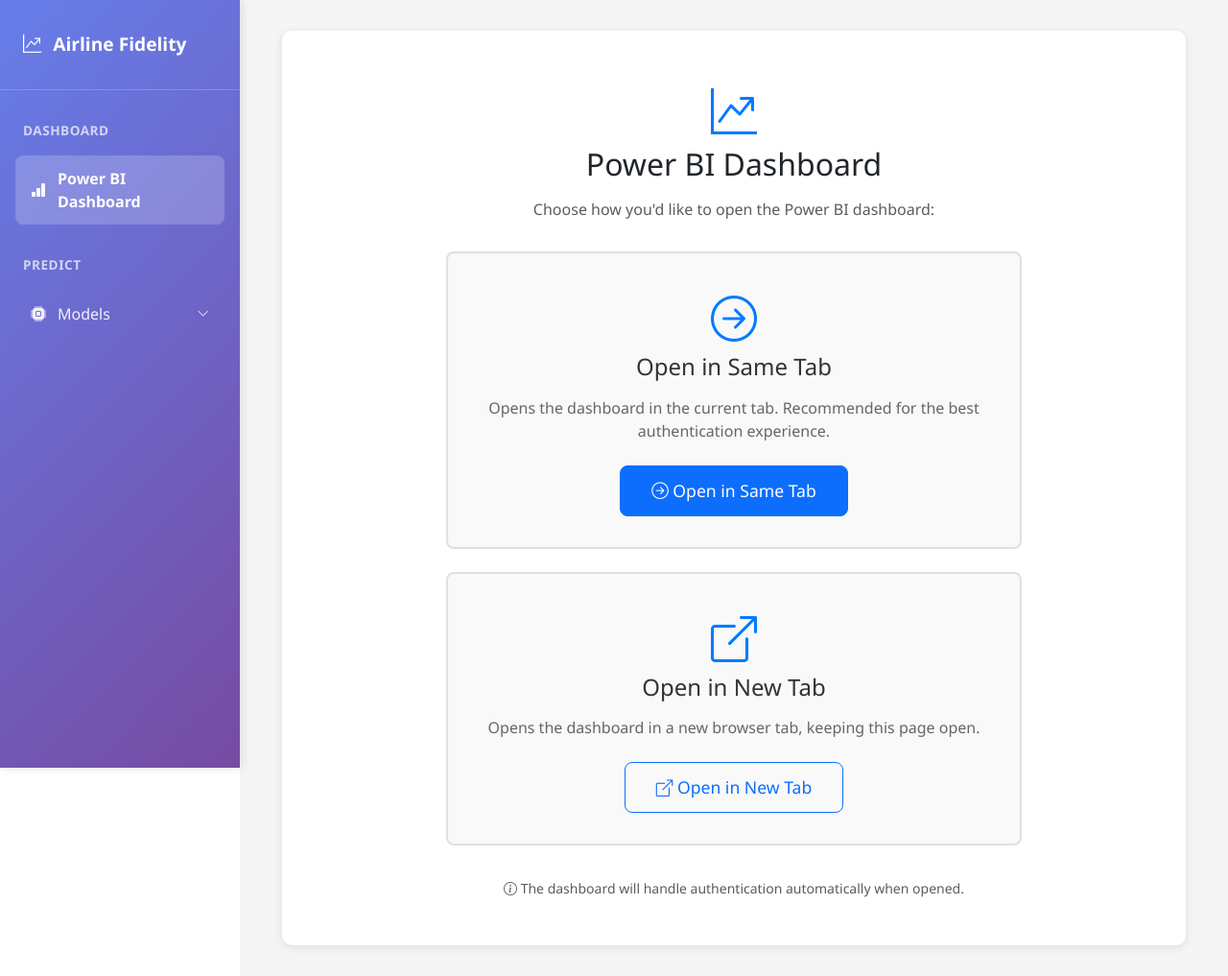
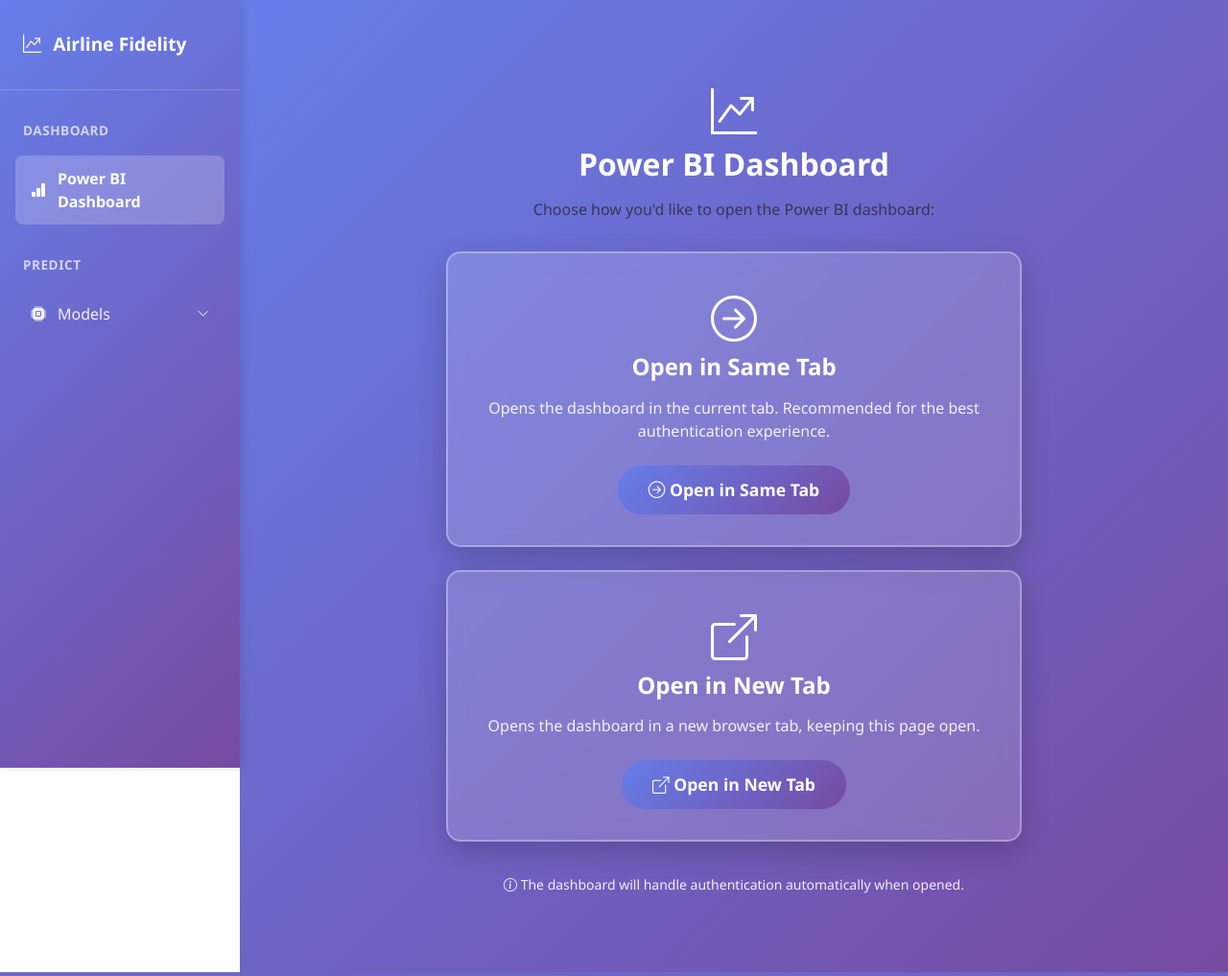
Before and after one commit to EmnaJebali/BI-Dashboard-and-Prediction, a Django app: page /dashboard/ in a window 1280 px wide. Shown: the whole page at 96% size. Run offline with Django 5.2, Linux system fonts and the light colour scheme.

Commit message:
styling updates

```diff
--- a/templates/powerbi_dashboard.html
+++ b/templates/powerbi_dashboard.html
@@ -5,13 +5,12 @@
 {% block extra_styles %}
 <style>
     .main-content {
-        background: #f5f5f5;
+        background: linear-gradient(135deg, #667eea 0%, #764ba2 100%);
+        min-height: 100vh;
     }
     .dashboard-container {
         padding: 3rem 2rem;
-        background: white;
-        border-radius: 10px;
-        box-shadow: 0 2px 10px rgba(0,0,0,0.1);
+        background: transparent;
         margin: 2rem;
         text-align: center;
     }
@@ -24,27 +23,89 @@
     }
     .option-card {
         padding: 2rem;
-        border: 2px solid #e0e0e0;
-        border-radius: 8px;
-        background: #f9f9f9;
-        transition: all 0.3s ease;
+        border: none;
+        border-radius: 15px;
+        background: rgba(255, 255, 255, 0.15);
+        backdrop-filter: blur(10px);
+        border: 2px solid rgba(255, 255, 255, 0.3);
+        box-shadow: 0 10px 30px rgba(0,0,0,0.2);
+        transition: transform 0.3s ease, box-shadow 0.3s ease, background 0.3s ease;
     }
     .option-card:hover {
-        border-color: #007bff;
-        background: #f0f7ff;
-        box-shadow: 0 4px 12px rgba(0,123,255,0.15);
+        transform: translateY(-5px);
+        box-shadow: 0 15px 40px rgba(0,0,0,0.3);
+        background: rgba(255, 255, 255, 0.25);
+        border-color: rgba(255, 255, 255, 0.5);
     }
     .option-card h4 {
         margin-bottom: 1rem;
-        color: #333;
+        color: white;
+        font-weight: 700;
     }
     .option-card p {
-        color: #666;
+        color: rgba(255, 255, 255, 0.9);
         margin-bottom: 1.5rem;
+    }
+    .btn-primary {
+        background: linear-gradient(135deg, #667eea 0%, #764ba2 100%);
+        border: none;
+        padding: 0.75rem 2rem;
+        border-radius: 25px;
+        font-weight: 600;
+        transition: all 0.3s ease;
+    }
+    .btn-primary:hover {
+        transform: scale(1.05);
+        box-shadow: 0 5px 15px rgba(102, 126, 234, 0.4);
+    }
+    .btn-outline-primary {
+        background: white;
+        color: #667eea;
+        border: 2px solid #667eea;
+        padding: 0.75rem 2rem;
+        border-radius: 25px;
+        font-weight: 600;
+        transition: all 0.3s ease;
+    }
+    .btn-outline-primary:hover {
+        background: linear-gradient(135deg, #667eea 0%, #764ba2 100%);
+        color: white;
+        border-color: transparent;
+        transform: scale(1.05);
+        box-shadow: 0 5px 15px rgba(102, 126, 234, 0.4);
     }
     .btn-lg {
         padding: 0.75rem 2rem;
         font-size: 1.1rem;
+    }
+    .icon-large {
+        font-size: 3rem;
+        color: white;
+        margin-bottom: 1rem;
+    }
+    .dashboard-container h2 {
+        color: white;
+        font-weight: 700;
+    }
+    .dashboard-container .text-muted {
+        color: rgba(255, 255, 255, 0.9);
+    }
+    .alert-info {
+        background: rgba(255, 255, 255, 0.95);
+        backdrop-filter: blur(10px);
+        border: none;
+        border-radius: 15px;
+        box-shadow: 0 10px 30px rgba(0,0,0,0.2);
+    }
+    .alert-info h4 {
+        color: #667eea;
+        font-weight: 700;
+    }
+    .alert-info code {
+        background: #f5f5f5;
+        padding: 0.2rem 0.5rem;
+        border-radius: 4px;
+        color: #667eea;
     }
     @media (max-width: 768px) {
         .dashboard-container {
@@ -57,11 +118,6 @@
         .option-card {
             padding: 1.5rem;
         }
-    }
-    .icon-large {
-        font-size: 3rem;
-        color: #007bff;
-        margin-bottom: 1rem;
     }
 </style>
 {% endblock %}
@@ -90,14 +146,14 @@
                         <i class="bi bi-box-arrow-up-right icon-large"></i>
                         <h4>Open in New Tab</h4>
                         <p>Opens the dashboard in a new browser tab, keeping this page open.</p>
-                        <a href="{{ powerbi_url }}" target="_blank" class="btn btn-outline-primary btn-lg">
+                        <a href="{{ powerbi_url }}" target="_blank" class="btn btn-primary btn-lg">
                             <i class="bi bi-box-arrow-up-right"></i> Open in New Tab
                         </a>
                     </div>
                 </div>
 
                 <div class="mt-4">
-                    <small class="text-muted">
+                    <small style="color: rgba(255, 255, 255, 0.9);">
                         <i class="bi bi-info-circle"></i>
                         The dashboard will handle authentication automatically when opened.
                     </small>
```
